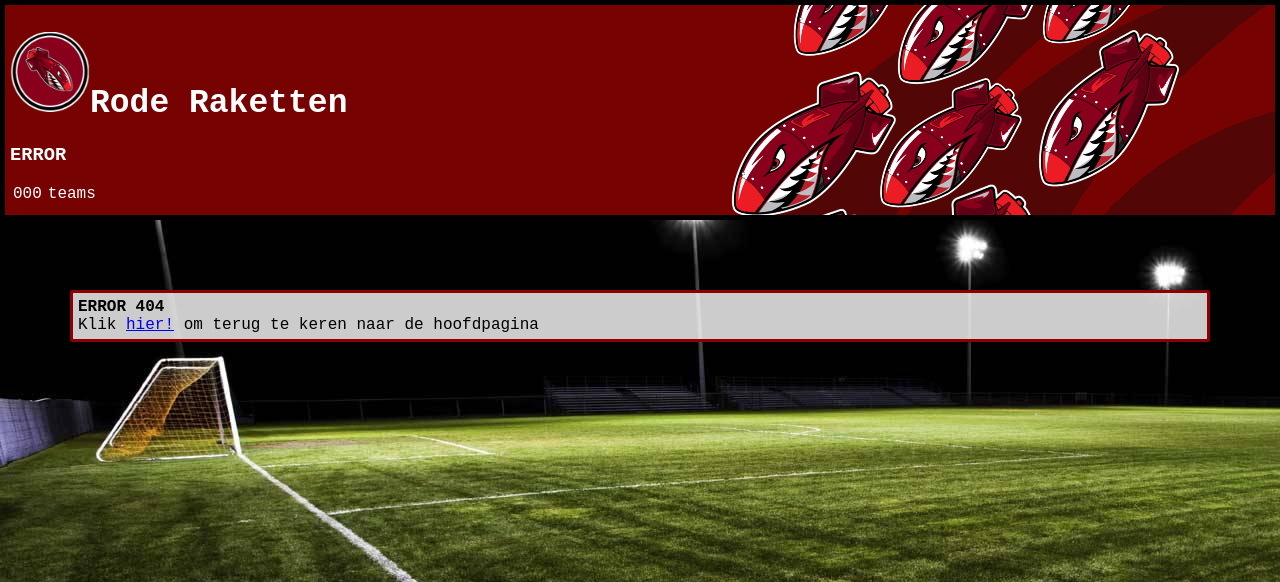
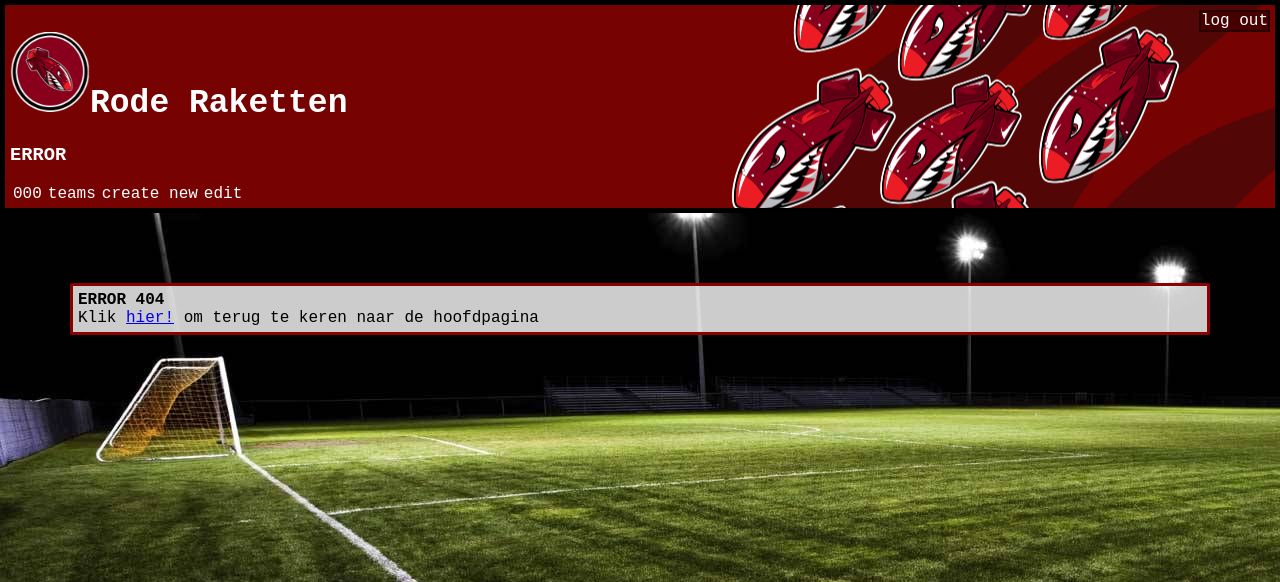
Before and after one commit to SemNathaniel/E4J3, a PHP site: page / in a window 1280 px wide. Shown: the top 582 px of the page. Run offline with PHP 8.4, Linux system fonts and the light colour scheme; the visitor is signed in with stand-in values (Sample User, id 1); tables that the repository leaves empty or names only in its code hold one stand-in row (values such as "Sample post").

Commit message:
added a feature where you can log in and log out
When logged in you get two more tabs to choose from 1 being edit and the 2nd one being create new

to do:
-create back end
-create initialization file
-create readme

```diff
--- a/Style.css
+++ b/Style.css
@@ -1,5 +1,7 @@
 body{
+    background-color: black;
     background-image: url('images/grassBackground.jpg');
+    background-repeat: no-repeat;
     height: 100%;
     margin: 0;
     color: white;
@@ -12,7 +14,7 @@
     background-color: rgb(119, 2, 2);
     border: 5px solid black;
     padding: 5px;
-    height: 200px;
+    height: relative;
 }
 .siteNaamEnTitel {
     text-align: left;
--- a/classes/user.class.php
+++ b/classes/user.class.php
@@ -11,18 +11,19 @@
 
 
     public function userLogin($username, $password){
-        $sql = "SELECT * FROM users WHERE username = BINARY('" . $username . "') AND userpass = password('" . $password . "');";
+        $sql = "SELECT * FROM users WHERE username = BINARY('" . $username . "') AND userpass = PASSWORD('" . $password . "');";
     	$this->result = $this->dbObj->selectFunction($sql);
-        if($this->result[0] !== true){
+        if($this->result[0] != true){
             $_SESSION['userStatus'] = 0;
+            return 'Niet ingelogd!';
         } else {
             $_SESSION['userStatus'] = 1;
+            return 'Ingelogd!';
         }
-        $_SESSION['userId'] = $this->result[1][0][0];
+        $_SESSION['userId'] = $this->result[0][0];
         return $this->dbObj;
     }
     public function isUserLoggedIn(){
-        session_start();
         if(!isset($_SESSION['userStatus'])){
             $_SESSION['userStatus'] = 0;
         } else {
@@ -30,7 +31,7 @@
                 return 1;
             } else {
                 $_SESSION['userStatus'] = 0;
-                return false;
+                return 0;
             }
         }
     }
--- a/index.php
+++ b/index.php
@@ -1,4 +1,5 @@
 <?php
+session_start();
 require_once('config.php');
 require_once(ROOT_URL . DIRECTORY_SEPARATOR . 'classes' . DIRECTORY_SEPARATOR . 'db.class.php');
 require_once(ROOT_URL . DIRECTORY_SEPARATOR . 'classes' . DIRECTORY_SEPARATOR . 'user.class.php');
@@ -6,19 +7,39 @@
 require_once('mainController.php');
 $dbObj = new db();
 $results = '';
+$userStatus = '';
+$loginLogout = '';
 $navBar = '';
 $bodyText = '';
 $bodyImage = '';
 $titleName = '';
 $mModules = array();
 $pathToHome = '';
+$userStatus = null;
+$userObject = new user();
+if(isset($_POST['username']) && isset($_POST['userpass']) && !empty($_POST)){
+    $bodyText .= $userObject->userLogin($_POST['username'], $_POST['userpass']);
+}
+$userStatus .= $userObject->isUserLoggedIn();
 $results = $dbObj->selectFunction("SELECT paginaTitel FROM `paginadata`;");
  foreach($results as $result){
     $navBar .= '<a href="index.php?modules=' . $result[0] . '">' . $result[0] . '</a>';
     array_push($mModules, $result[0]);
 }
 $navBar .= '<a href="index.php?modules=teams">teams</a>';
+if($userStatus == 1){
+    $navBar .= '<a href="index.php?modules=createNew">create new</a><a href="index.php?modules=edit">edit</a>';
+    $loginLogout .= '<a href="index.php?modules=logout" style="float: right;text-decoration: none;color: white;background-color: rgb(70,0,0);border: 2px solid rgb(40,0,0);">log out</a>';
+} else {
+    $loginLogout .= '<a href="index.php?modules=login" style="float: right;text-decoration: none;color: white;background-color: rgb(70,0,0);border: 2px solid rgb(40,0,0);">log in</a>';
+
+}
 $results = mainControllerFunction($mModules);
+if(isset($_GET['modules'])){
+    if($_GET['modules'] == 'logout'){
+        $userObject->logoutUser();
+    }
+}
 $bodyText .= $results['text'];
 (isset($results['image'])) ? $bodyImage .= $results['image'] : $bodyImage .= '';
 $titleName .= $results['title'];
@@ -31,6 +52,7 @@
 </head>
 <body>
 <header>
+    ' . $loginLogout . '
     <div class="siteNaamEnTitel">
     <h1 class="rodeRaketNaam"><img src="images/raketLogo.png" alt="logo van de rode raketten" class="logo">Rode Raketten</h1>
     <h3 class="siteTitel">' . $titleName . '</h3>
--- a/mainController.php
+++ b/mainController.php
@@ -15,6 +15,8 @@
             }
         } elseif($_GET['modules'] == 'login'){
             return require_once(ROOT_URL . DIRECTORY_SEPARATOR . 'modules' . DIRECTORY_SEPARATOR . 'login' . DIRECTORY_SEPARATOR . 'index.php');
+        } elseif($_GET['modules'] == 'logout'){
+            return array(0 => 'logout', 'title' => 'logged out', 'U bent succesvol uitgelogd!');
         } elseif(isset($_GET['teams']) || $_GET['modules'] == 'teams'){
             return require_once(ROOT_URL . DIRECTORY_SEPARATOR . 'modules' . DIRECTORY_SEPARATOR . 'teams' . DIRECTORY_SEPARATOR . 'index.php');
         } else {
--- a/modules/login/index.php
+++ b/modules/login/index.php
@@ -1,3 +1,3 @@
 <?php
-return '<br><form action="index.php?module=login" method="post"><br><input type="text" placeholder="username" name="username"><br><input type="password" placeholder="password" name="userpass"><br><input type="submit"></form>';
+return array(0 => true, 'title' => 'login', 'text' => '<br><form action="index.php?modules=login" method="post"><p>Log in alstublieft</p><input type="text" placeholder="username" name="username"><br><input type="password" placeholder="password" name="userpass"><br><input type="submit"></form>');
 ?>
```
